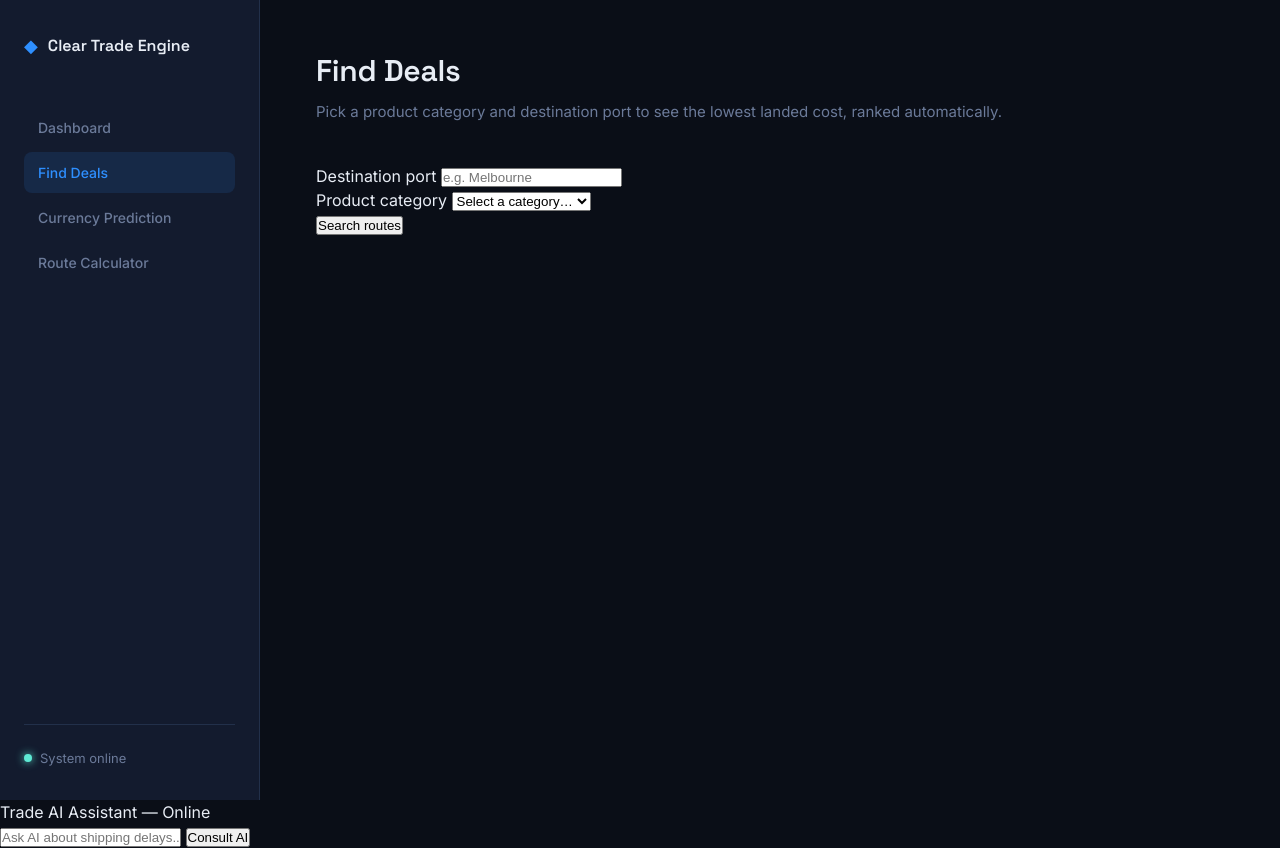
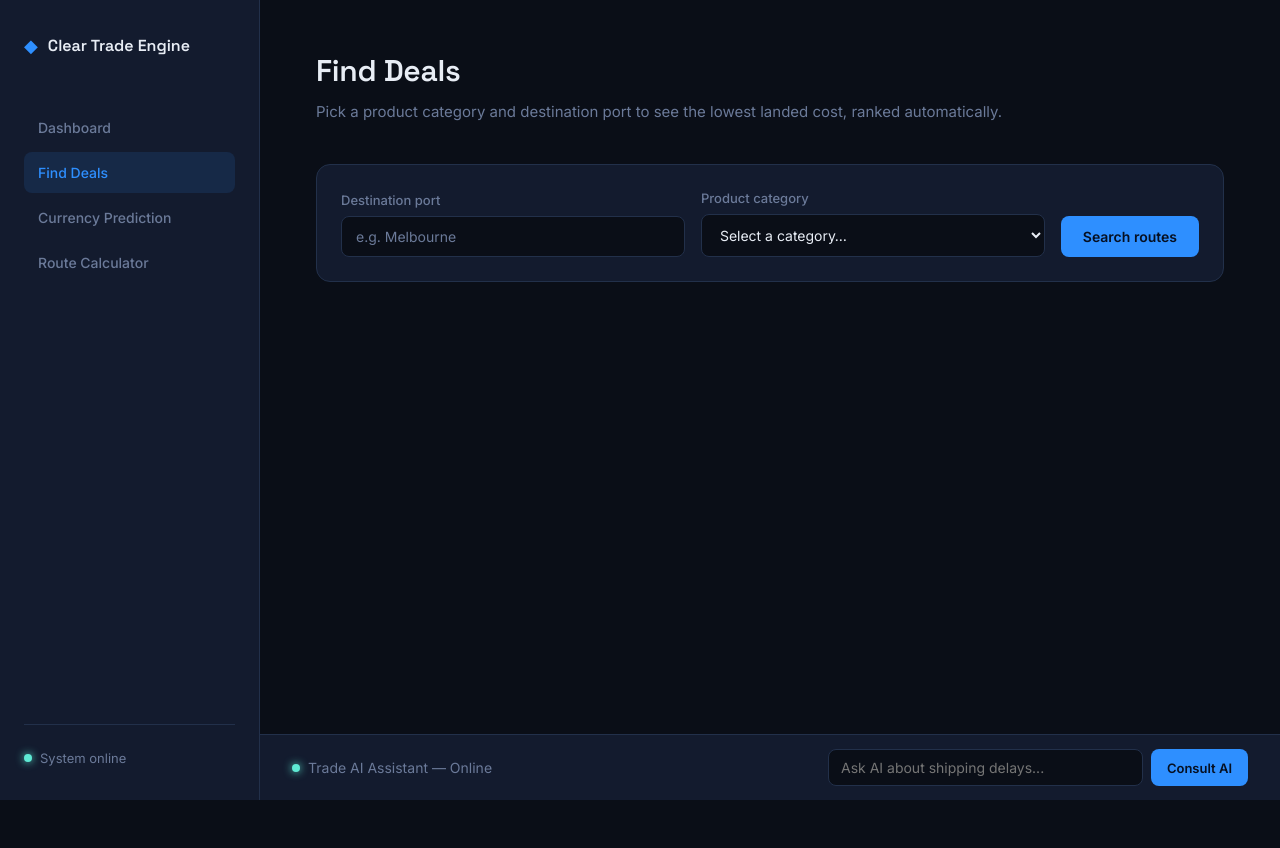
Before and after one commit to eeshapenkey3-cpu/global_trade_engine, a Spring app: template demo/src/main/resources/templates/find-deals.html in a window 1280 px wide. After the commit the page ends 800 px from the top, so only its background shows below. Run offline with Thymeleaf, Linux system fonts and the light colour scheme; the template is opened without the code that fills it, so the values that code supplies are empty.

Commit message:
updated style.css as charts were shown way too big

```diff
--- a/demo/src/main/resources/static/css/style.css
+++ b/demo/src/main/resources/static/css/style.css
@@ -1,3 +1,4 @@
+/* ===== Tokens ===== */
 :root {
     --bg: #0A0E17;
     --panel: #131B2E;
@@ -117,6 +118,8 @@ a {
 .main {
     padding: 48px 56px;
     max-width: 1100px;
+    overflow-x: hidden;
+    box-sizing: border-box;
 }
 
 .main-header {
@@ -297,3 +300,293 @@ input:focus-visible {
         transition: none !important;
     }
 }
+
+/* ===== Search form (Find Deals) ===== */
+.search-form {
+    display: flex;
+    align-items: flex-end;
+    gap: 16px;
+    background: var(--panel);
+    border: 1px solid var(--panel-border);
+    border-radius: var(--radius);
+    padding: 24px;
+    margin-bottom: 28px;
+    flex-wrap: wrap;
+}
+
+.field {
+    display: flex;
+    flex-direction: column;
+    gap: 6px;
+    flex: 1;
+    min-width: 200px;
+}
+
+.field label {
+    font-size: 13px;
+    color: var(--text-muted);
+    font-weight: 500;
+}
+
+.field input {
+    background: var(--bg);
+    border: 1px solid var(--panel-border);
+    border-radius: 8px;
+    padding: 11px 14px;
+    color: var(--text);
+    font-family: 'Inter', sans-serif;
+    font-size: 14px;
+}
+
+.field input:focus {
+    outline: none;
+    border-color: var(--accent);
+}
+
+.field input::placeholder {
+    color: var(--text-muted);
+}
+
+.primary-btn {
+    background: var(--accent);
+    color: #061022;
+    border: none;
+    border-radius: 8px;
+    padding: 12px 22px;
+    font-family: 'Inter', sans-serif;
+    font-weight: 600;
+    font-size: 14px;
+    cursor: pointer;
+    transition: filter 0.15s ease;
+    white-space: nowrap;
+}
+
+.primary-btn:hover {
+    filter: brightness(1.1);
+}
+
+.form-error {
+    color: #FF6B6B;
+    background: rgba(255, 107, 107, 0.1);
+    border: 1px solid rgba(255, 107, 107, 0.3);
+    border-radius: 8px;
+    padding: 12px 16px;
+    font-size: 14px;
+    margin-bottom: 20px;
+}
+
+/* ===== Results ===== */
+.results {
+    display: grid;
+    grid-template-columns: 1fr 1fr;
+    gap: 16px;
+}
+
+.result-card {
+    background: var(--panel);
+    border: 1px solid var(--panel-border);
+    border-radius: var(--radius);
+    padding: 20px;
+}
+
+.result-card--top {
+    grid-column: 1 / -1;
+    border-color: var(--accent);
+    background: linear-gradient(160deg, var(--panel) 0%, #101A30 100%);
+}
+
+.result-rank {
+    font-size: 12px;
+    font-weight: 600;
+    color: var(--accent);
+}
+
+.result-card h3 {
+    font-family: 'Space Grotesk', sans-serif;
+    font-size: 17px;
+    font-weight: 600;
+    margin: 8px 0 16px;
+}
+
+.result-stats {
+    display: flex;
+    gap: 28px;
+    flex-wrap: wrap;
+}
+
+.stat-label {
+    display: block;
+    font-size: 12px;
+    color: var(--text-muted);
+    margin-bottom: 4px;
+}
+
+.stat-value {
+    display: block;
+    font-family: 'Space Grotesk', sans-serif;
+    font-size: 16px;
+    font-weight: 600;
+}
+
+/* ===== Bottom AI bar (sub-pages) ===== */
+.ai-bar {
+    position: fixed;
+    bottom: 0;
+    left: 260px;
+    right: 0;
+    background: var(--panel);
+    border-top: 1px solid var(--panel-border);
+    padding: 14px 32px;
+    display: flex;
+    align-items: center;
+    justify-content: space-between;
+    gap: 20px;
+}
+
+.ai-bar-status {
+    display: flex;
+    align-items: center;
+    gap: 8px;
+    font-size: 14px;
+    color: var(--text-muted);
+    white-space: nowrap;
+}
+
+.ai-bar-form {
+    display: flex;
+    gap: 8px;
+    flex: 1;
+    max-width: 420px;
+}
+
+.ai-bar-form input {
+    flex: 1;
+    background: var(--bg);
+    border: 1px solid var(--panel-border);
+    border-radius: 8px;
+    padding: 9px 12px;
+    color: var(--text);
+    font-family: 'Inter', sans-serif;
+    font-size: 14px;
+}
+
+.ai-bar-form input:focus {
+    outline: none;
+    border-color: var(--accent);
+}
+
+.ai-bar-form button {
+    background: var(--accent);
+    color: #061022;
+    border: none;
+    border-radius: 8px;
+    padding: 9px 16px;
+    font-family: 'Inter', sans-serif;
+    font-weight: 600;
+    font-size: 13px;
+    cursor: pointer;
+}
+
+.main {
+    padding-bottom: 90px; /* clears the fixed AI bar */
+}
+
+@media (max-width: 880px) {
+    .ai-bar {
+        left: 0;
+        flex-direction: column;
+        align-items: stretch;
+    }
+
+    .results {
+        grid-template-columns: 1fr;
+    }
+}
+
+/* ===== Select dropdowns ===== */
+.field select {
+    background: var(--bg);
+    border: 1px solid var(--panel-border);
+    border-radius: 8px;
+    padding: 11px 14px;
+    color: var(--text);
+    font-family: 'Inter', sans-serif;
+    font-size: 14px;
+    width: 100%;
+    cursor: pointer;
+}
+
+.field select:focus {
+    outline: none;
+    border-color: var(--accent);
+}
+
+/* ===== Currency chart panel ===== */
+.chart-panel {
+    background: var(--panel);
+    border: 1px solid var(--panel-border);
+    border-radius: var(--radius);
+    padding: 24px;
+    max-width: 100%;
+    overflow-x: auto;
+    box-sizing: border-box;
+}
+
+.chart-image {
+    width: 100%;
+    max-width: 900px;
+    height: auto;
+    border-radius: 8px;
+    background: #fff;
+    display: block;
+}
+
+.chart-note {
+    margin-top: 14px;
+    font-size: 13px;
+    color: var(--text-muted);
+}
+
+.empty-state {
+    background: var(--panel);
+    border: 1px dashed var(--panel-border);
+    border-radius: var(--radius);
+    padding: 48px 24px;
+    text-align: center;
+    color: var(--text-muted);
+    font-size: 14px;
+}
+
+/* ===== AI answer bubbles ===== */
+.ai-answer {
+    margin-top: 14px;
+    padding: 14px 16px;
+    background: rgba(46, 143, 255, 0.08);
+    border: 1px solid var(--panel-border);
+    border-radius: 10px;
+}
+
+.ai-answer-q {
+    font-size: 12px;
+    color: var(--text-muted);
+    margin-bottom: 6px;
+    font-style: italic;
+}
+
+.ai-answer-text {
+    font-size: 14px;
+    color: var(--text);
+    line-height: 1.6;
+}
+
+.ai-answer-float {
+    position: fixed;
+    bottom: 90px;
+    right: 32px;
+    max-width: 340px;
+    background: var(--panel);
+    border: 1px solid var(--accent);
+    border-radius: 10px;
+    padding: 14px 16px;
+    box-shadow: 0 8px 30px var(--accent-glow);
+}
```
